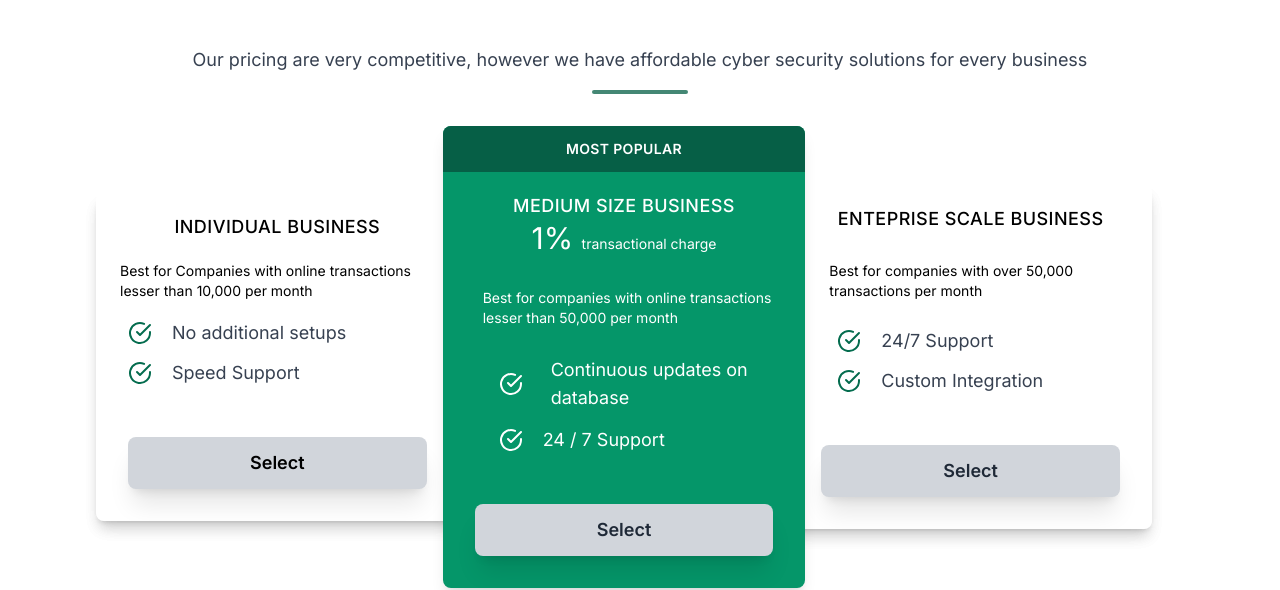
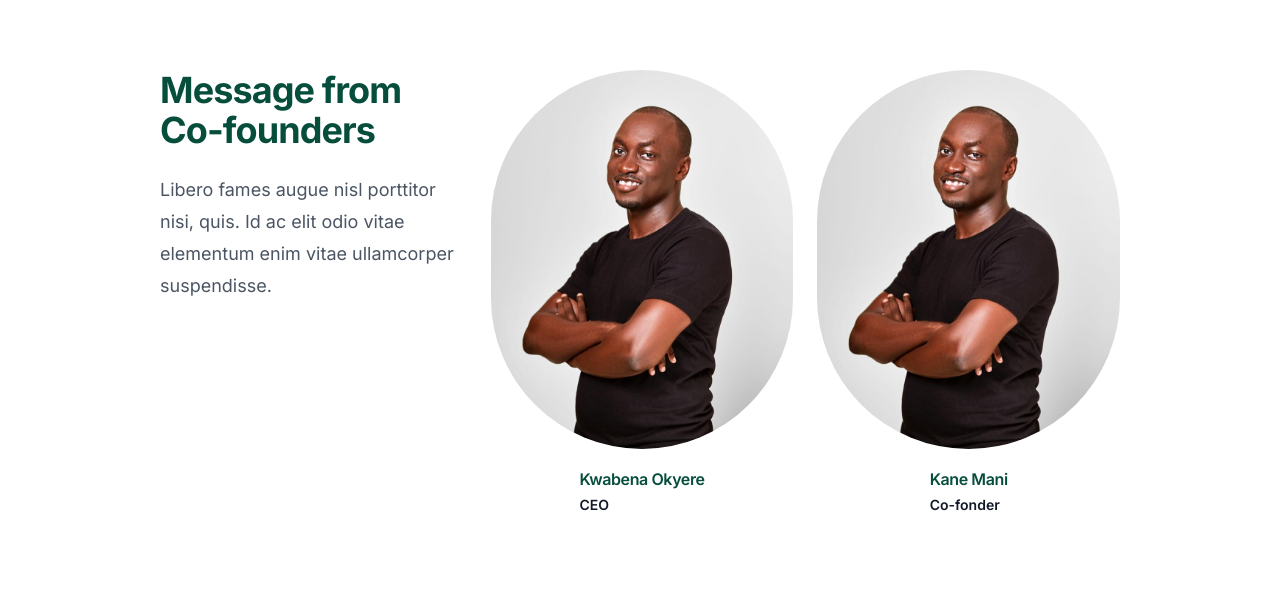
Before and after one commit to DanielOkyere/hoot_frontend, a Next.js app: page / in a window 1280 px wide. Shown: the part 2271-2861 px from the top of the page. Built offline with nearby package versions, Linux system fonts and the light colour scheme.

Commit message:
Added Team

```diff
--- a/app/page.tsx
+++ b/app/page.tsx
@@ -5,6 +5,7 @@ import Ourservices from '@/components/home/services'
 import Section2 from '@/components/home/section2'
 import Pricecomponent from '@/components/home/pricecomponent'
 import Footercomponent from '@/components/home/footer'
+import Team from '@/components/home/team'
 
 export default function Home() {
   return (<div>
@@ -13,6 +14,7 @@ export default function Home() {
     <Company/>
     <Ourservices/>
     <Section2/>
+    <Team/>
     <Pricecomponent/>
     <Footercomponent/>
   </div>
```
